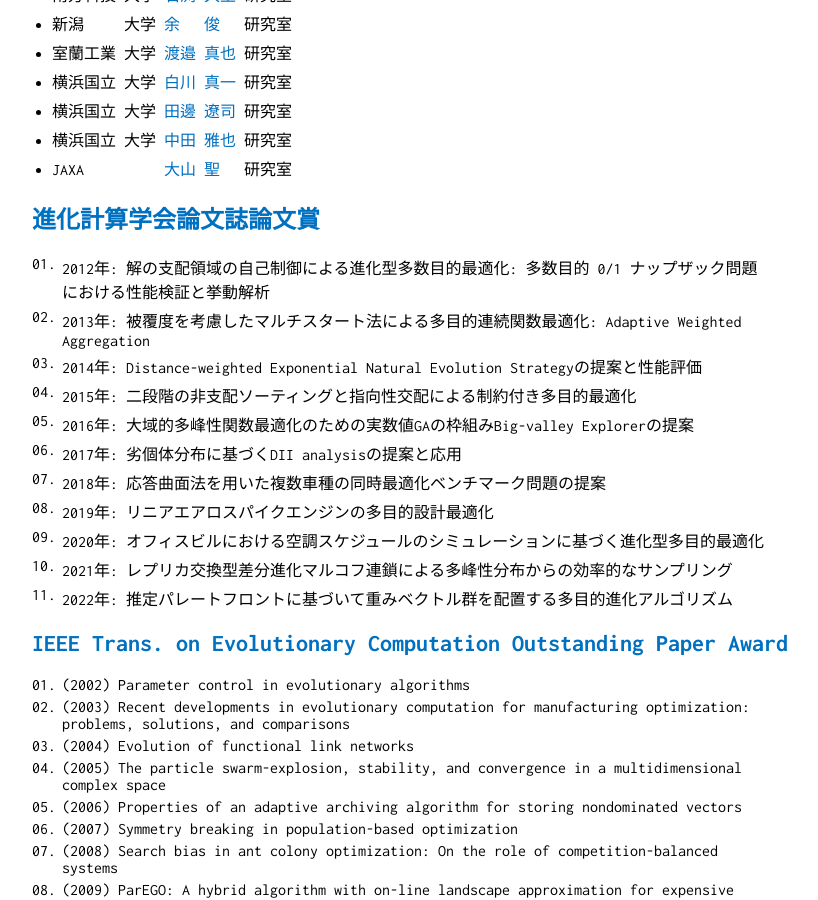
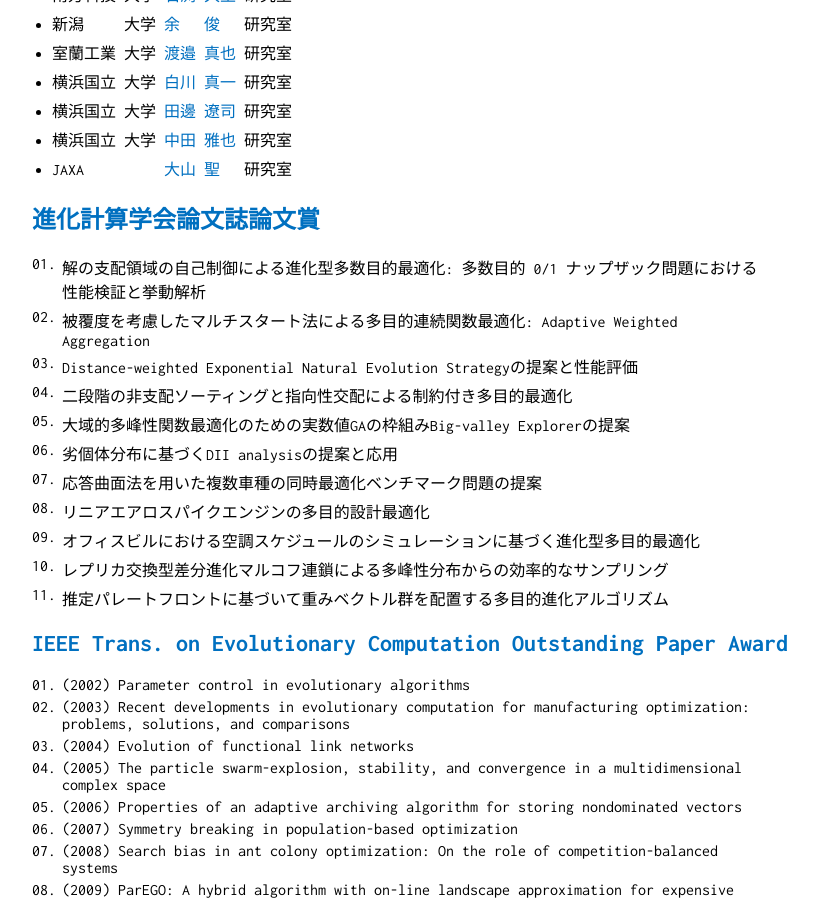
Before and after one commit to tomtkg/tomtkg.github.io, a Jekyll site: the page built from bib.md, in a window 1280 px wide and 900 px high, scrolled down 2241 px. Shown: the whole window, without its empty margins (228-1046 px from the left). Built offline with Jekyll 4.4.1, drawn with Linux system fonts in a browser that asks for light colours.

Commit message:
Update bib.md

```diff
--- a/bib.md
+++ b/bib.md
@@ -88,17 +88,17 @@ title: Tom TKG's Homepage
 - JAXA　　　　　[大山 聖　 ](https://ladse.eng.isas.jaxa.jp) 研究室
 
 ## [進化計算学会論文誌論文賞](https://raw.githubusercontent.com/tomtkg/tomtkg.github.io/master/data/tjpnsec.bib)
-1. 2012年: 解の支配領域の自己制御による進化型多数目的最適化: 多数目的 0/1 ナップザック問題における性能検証と挙動解析
-1. 2013年: 被覆度を考慮したマルチスタート法による多目的連続関数最適化: Adaptive Weighted Aggregation
-1. 2014年: Distance-weighted Exponential Natural Evolution Strategyの提案と性能評価
-1. 2015年: 二段階の非支配ソーティングと指向性交配による制約付き多目的最適化
-1. 2016年: 大域的多峰性関数最適化のための実数値GAの枠組みBig-valley Explorerの提案
-1. 2017年: 劣個体分布に基づくDII analysisの提案と応用
-1. 2018年: 応答曲面法を用いた複数車種の同時最適化ベンチマーク問題の提案
-1. 2019年: リニアエアロスパイクエンジンの多目的設計最適化
-1. 2020年: オフィスビルにおける空調スケジュールのシミュレーションに基づく進化型多目的最適化
-1. 2021年: レプリカ交換型差分進化マルコフ連鎖による多峰性分布からの効率的なサンプリング
-1. 2022年: 推定パレートフロントに基づいて重みベクトル群を配置する多目的進化アルゴリズム
+2012. 解の支配領域の自己制御による進化型多数目的最適化: 多数目的 0/1 ナップザック問題における性能検証と挙動解析
+1. 被覆度を考慮したマルチスタート法による多目的連続関数最適化: Adaptive Weighted Aggregation
+1. Distance-weighted Exponential Natural Evolution Strategyの提案と性能評価
+1. 二段階の非支配ソーティングと指向性交配による制約付き多目的最適化
+1. 大域的多峰性関数最適化のための実数値GAの枠組みBig-valley Explorerの提案
+1. 劣個体分布に基づくDII analysisの提案と応用
+1. 応答曲面法を用いた複数車種の同時最適化ベンチマーク問題の提案
+1. リニアエアロスパイクエンジンの多目的設計最適化
+1. オフィスビルにおける空調スケジュールのシミュレーションに基づく進化型多目的最適化
+1. レプリカ交換型差分進化マルコフ連鎖による多峰性分布からの効率的なサンプリング
+1. 推定パレートフロントに基づいて重みベクトル群を配置する多目的進化アルゴリズム
 
 ## [IEEE Trans. on Evolutionary Computation Outstanding Paper Award](https://raw.githubusercontent.com/tomtkg/tomtkg.github.io/master/data/tevc.bib)
 1. (2002) Parameter control in evolutionary algorithms
```
